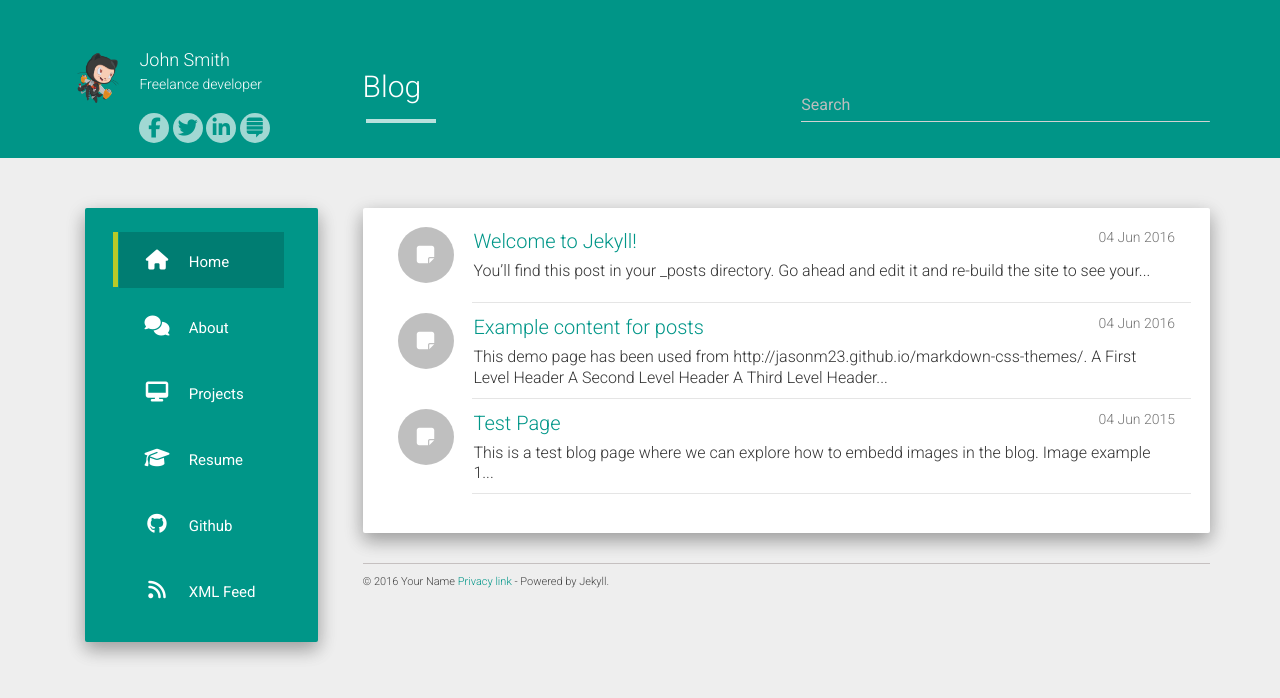
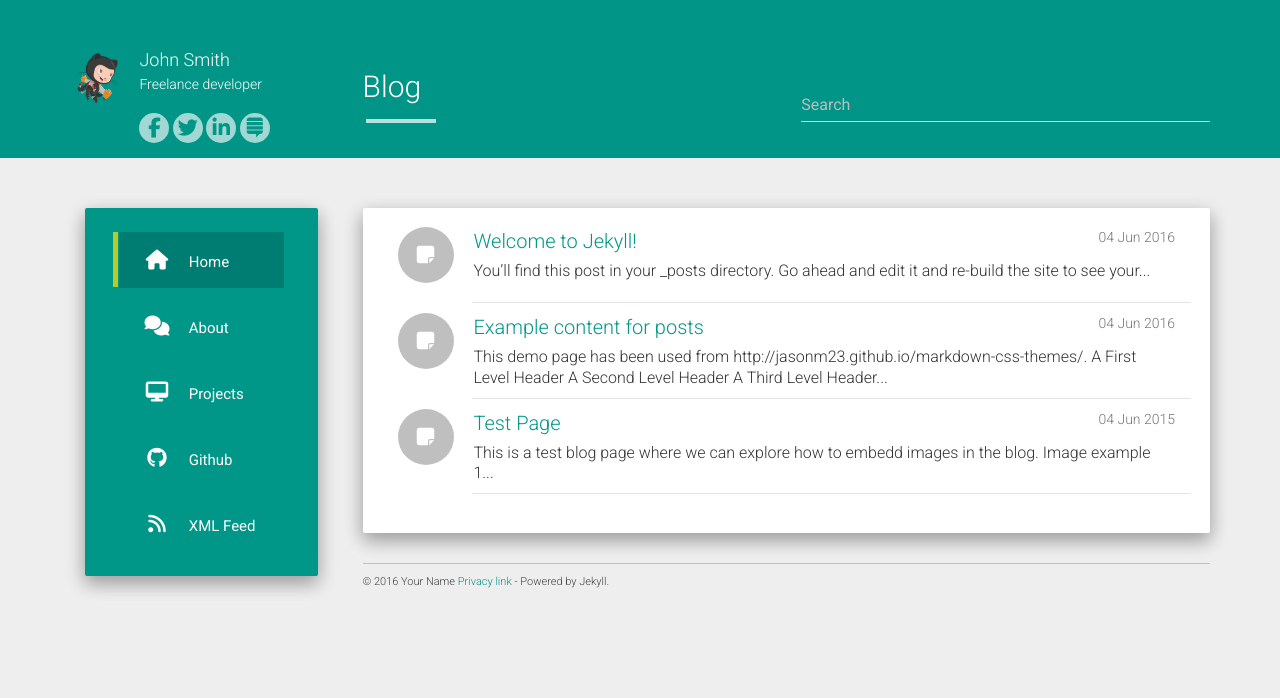
Before and after one commit to codeasashu/hcz-jekyll-blog, a Jekyll site: the page built from index.html, in a window 1280 px wide. Shown: the top 698 px of the page. Built offline with Jekyll 4.4.1, drawn with Linux system fonts in a browser that asks for light colours; nearby versions of some CDN libraries; the list of posts is cut into pages by our own code.

Commit message:
took out resume between projects and github
  {
    "text": "Resume",
    "url": "/#",
    "icon": "fa-graduation-cap",
  },

```diff
--- a/_data/urls.json
+++ b/_data/urls.json
@@ -15,11 +15,7 @@
     "url": "/projects",
     "icon": "fa-desktop"
   },
-  {
-    "text": "Resume",
-    "url": "/#",
-    "icon": "fa-graduation-cap",
-  },
+
   {
     "text": "Github",
     "url": "/#",
```
